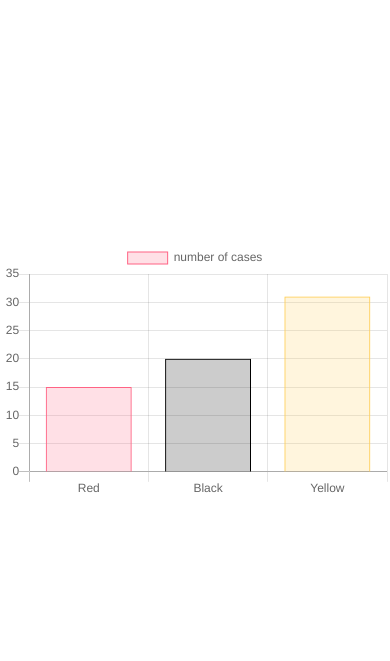
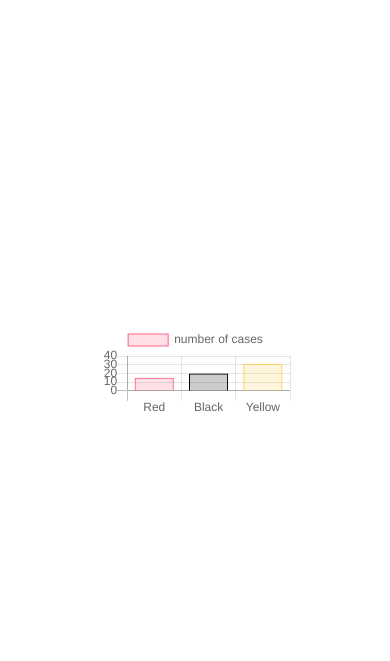
Before and after one commit to b18fella/Exjobb, a PHP site: page / in a window 390 px wide. Shown: the part 50-711 px from the top of the page. Run offline with PHP 8.4, Linux system fonts and the light colour scheme; some libraries are stand-ins or nearby versions.

Commit message:
Changes to canvas.
Added a div to surround the canvas. This is to make it responsive and to make it easy to change the size of the chart.

```diff
--- a/mysql_webbapplication/index.php
+++ b/mysql_webbapplication/index.php
@@ -15,7 +15,9 @@
             </ul>
         </header>
         <section id="covid-19-data">
-            <canvas id="covidChart" width="300" height="200"></canvas>
+            <div id="covidDataContainer">
+                <canvas id="covidChart"></canvas>
+            </div>
         </section>
         <section id="info">
         </section>
--- a/mysql_webbapplication/main.css
+++ b/mysql_webbapplication/main.css
@@ -41,3 +41,7 @@ section {
     justify-content: center;
     align-items: center;
 }
+
+#covidDataContainer {
+    width: 50%;
+}
```
